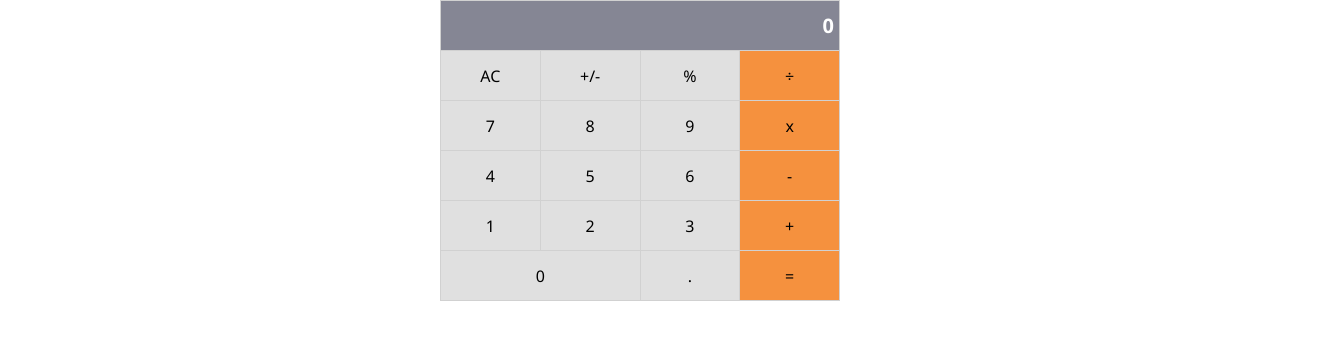
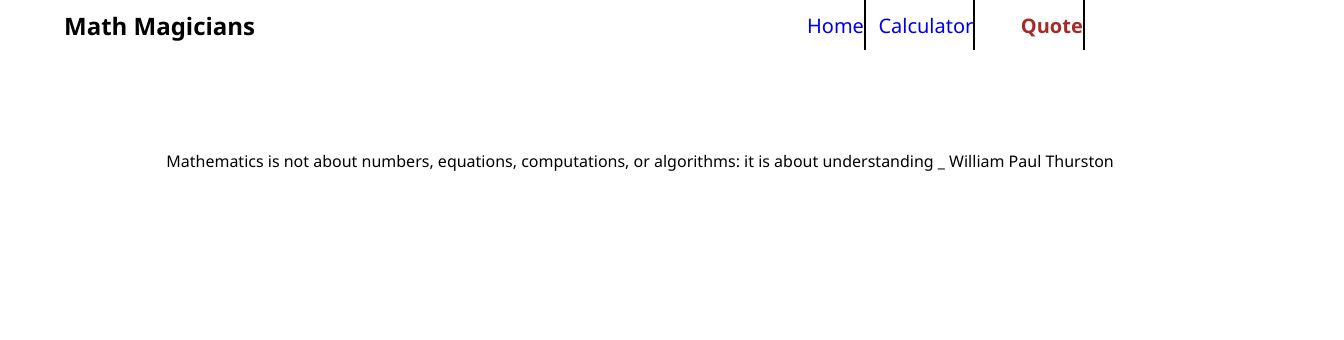
Before and after one commit to LionRouge1/math_magicians, a React (Create React App) app: page /quote in a window 1280 px wide. Shown: the top 340 px of the page, 1344 px wide, since content can reach past the window. Built offline with nearby package versions, Linux system fonts and the light colour scheme.

Commit message:
setup Navbar

```diff
--- a/src/App.js
+++ b/src/App.js
@@ -1,5 +1,10 @@
 import React from 'react';
-import Calculator from './components/Calculator';
+import { Routes, Route } from 'react-router-dom';
+import Navbar from './components/Navbar';
+import PgCalculator from './pages/Calculator';
+import Home from './pages/Home';
+import NotMatch from './pages/NotMatch';
+import Quote from './pages/Quote';
 
 class App extends React.Component {
   constructor(props) {
@@ -8,7 +13,17 @@ class App extends React.Component {
   }
 
   render() {
-    return <Calculator />;
+    return (
+      <>
+        <Navbar />
+        <Routes>
+          <Route path="/" element={<Home />} />
+          <Route path="calculator" element={<PgCalculator />} />
+          <Route path="quote" element={<Quote />} />
+          <Route path="*" element={<NotMatch />} />
+        </Routes>
+      </>
+    );
   }
 }
 
--- a/src/components/Calculator.js
+++ b/src/components/Calculator.js
@@ -1,5 +1,6 @@
 import React, { useState } from 'react';
 import calculate from '../logic/calculate';
+import '../pages/css/calculator.css';
 
 function Calculator() {
   const [obj, setObj] = useState({ total: '0', next: null, operation: null });
--- a/src/index.css
+++ b/src/index.css
@@ -6,40 +6,9 @@
 }
 
 body {
-  display: flex;
-  flex-direction: column;
-  justify-content: center;
-  align-items: center;
   font-family: 'Segoe UI', Tahoma, Geneva, Verdana, sans-serif;
 }
 
-table {
-  width: 400px;
-  background-color: #e0e0e0;
-  border-collapse: collapse;
+.Qcontainer {
+  margin-top: 100px;
 }
-
-table tr,
-table th {
-  height: 50px;
-}
-
-table td {
-  border: 1px solid #d1d1d1;
-  width: 50px;
-  cursor: pointer;
-}
-
-table tr td:nth-child(4),
-table tr:nth-child(6) td:nth-child(3) {
-  background-color: #f5913e;
-}
-
-table #screen td {
-  text-align: right;
-  background-color: #858694;
-  color: white;
-  font-size: 20px;
-  font-weight: bold;
-  padding: 5px;
-}
--- a/src/index.js
+++ b/src/index.js
@@ -1,13 +1,16 @@
 import React from 'react';
 import ReactDOM from 'react-dom/client';
-import './index.css';
+import { BrowserRouter as Router } from 'react-router-dom';
 import App from './App';
 import reportWebVitals from './reportWebVitals';
+import './index.css';
 
 const root = ReactDOM.createRoot(document.getElementById('root'));
 root.render(
   <React.StrictMode>
-    <App />
+    <Router>
+      <App />
+    </Router>
   </React.StrictMode>,
 );
 
```
